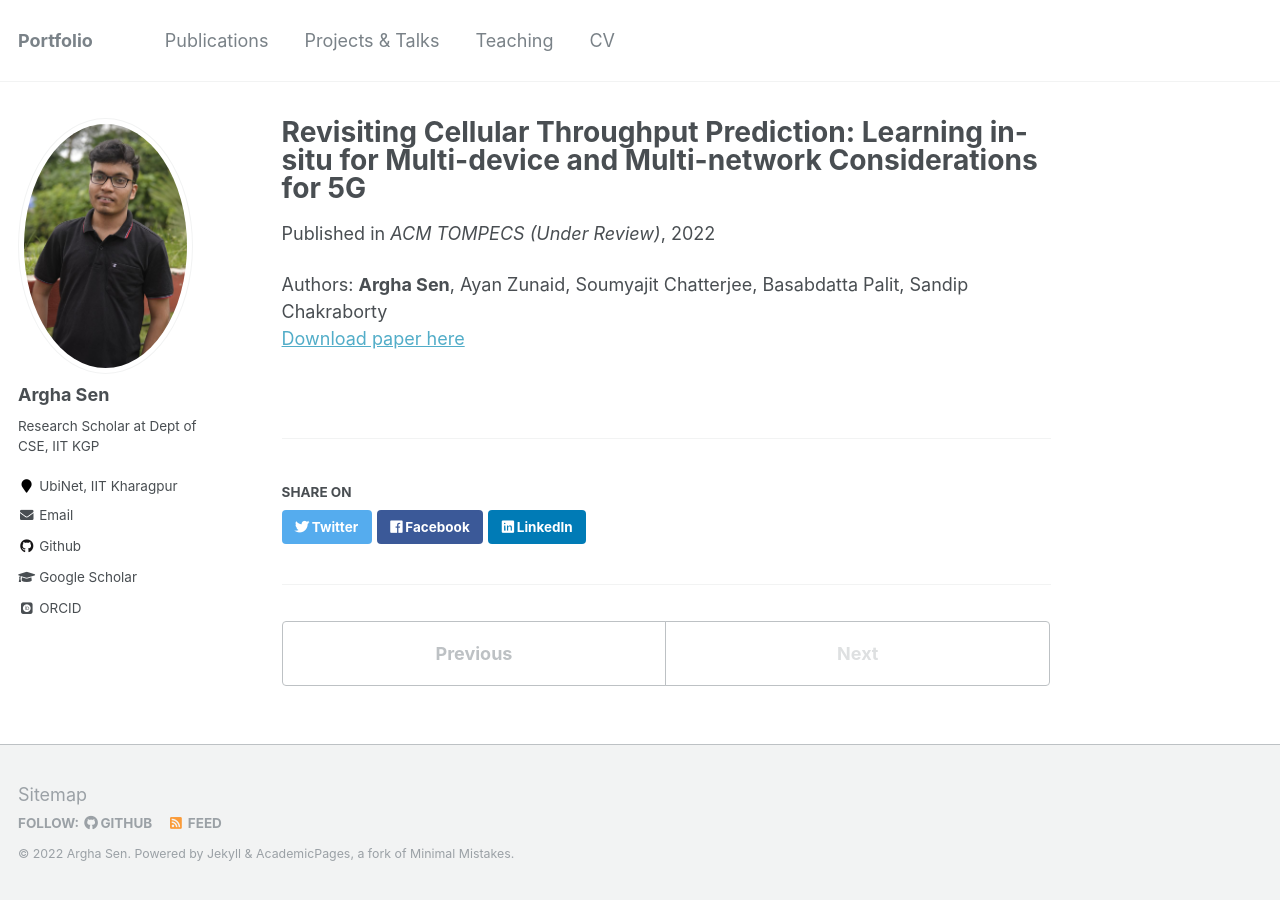
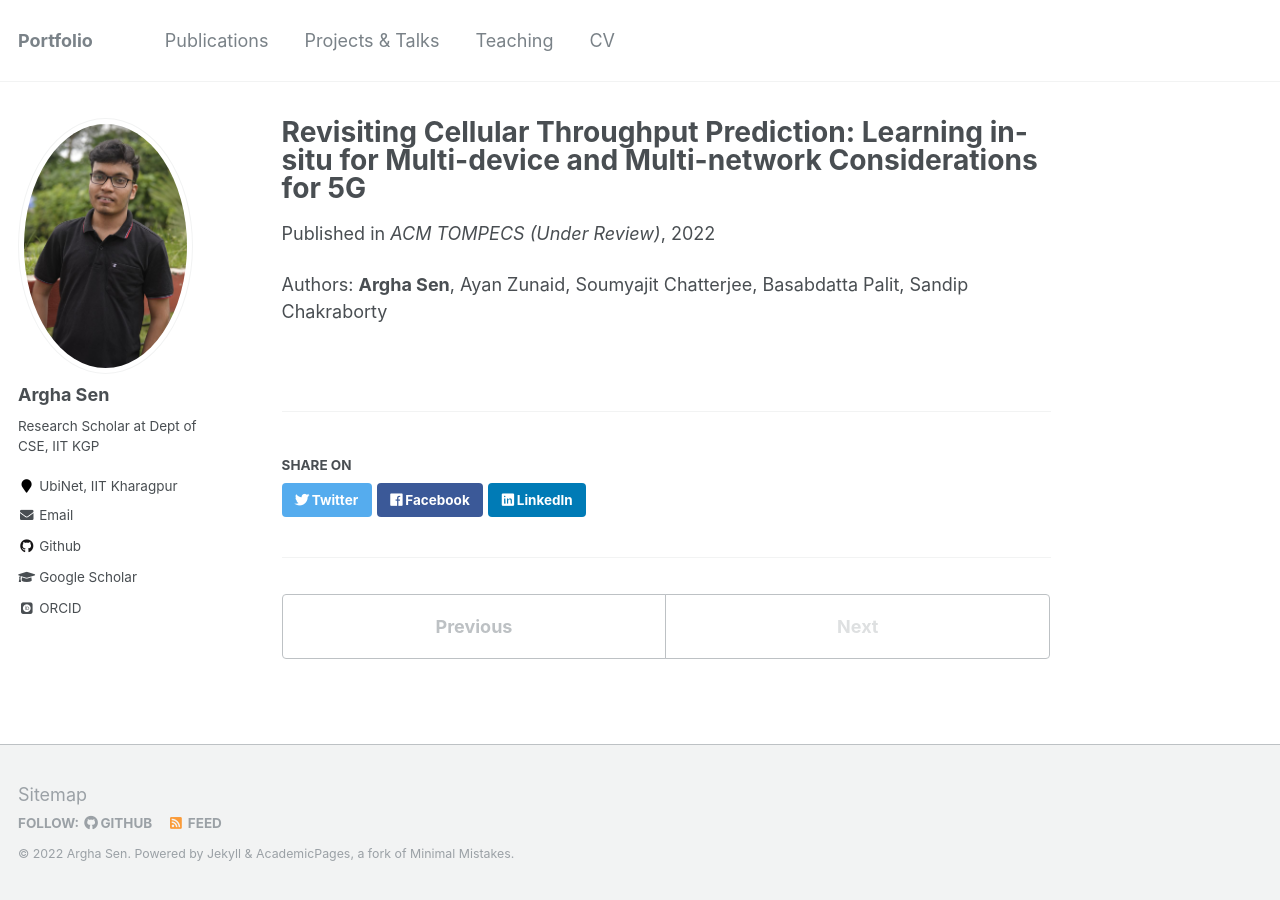
Before and after one commit to arghasen10/arghasen10.github.io, a Jekyll site: the page built from _publications/pub-4.md, in a window 1280 px wide. Built offline with Jekyll 4.4.1, drawn with Linux system fonts in a browser that asks for light colours; some web fonts are replaced.

Commit message:
updated pub

```diff
--- a/_publications/pub-4.md
+++ b/_publications/pub-4.md
@@ -7,4 +7,3 @@ venue: 'ACM TOMPECS (Under Review)'
 ---
 
 Authors: <b>Argha Sen</b>, Ayan Zunaid, Soumyajit Chatterjee, Basabdatta Palit, Sandip Chakraborty<br>
-[Download paper here](http://arghasen10.github.io/files/comsnets_23_final_version.pdf)
```
Also changed, not shown: _publications/pub-1.md (+0 -1 lines).
